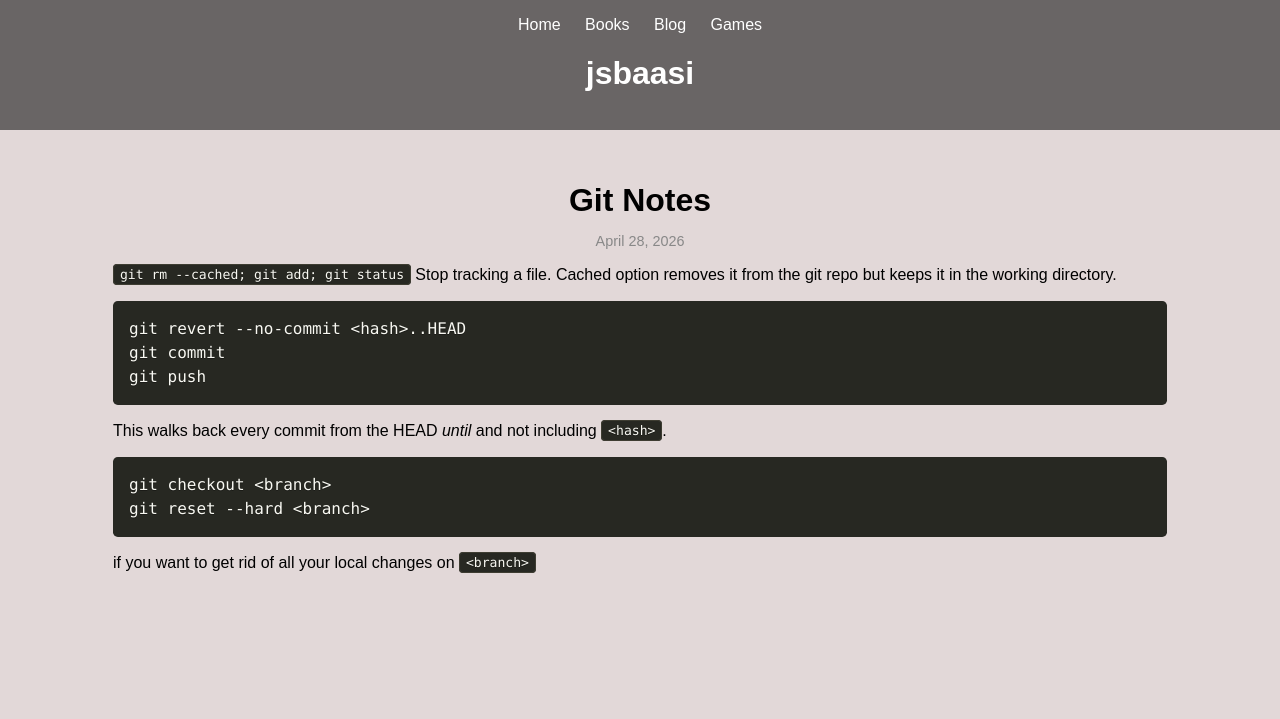
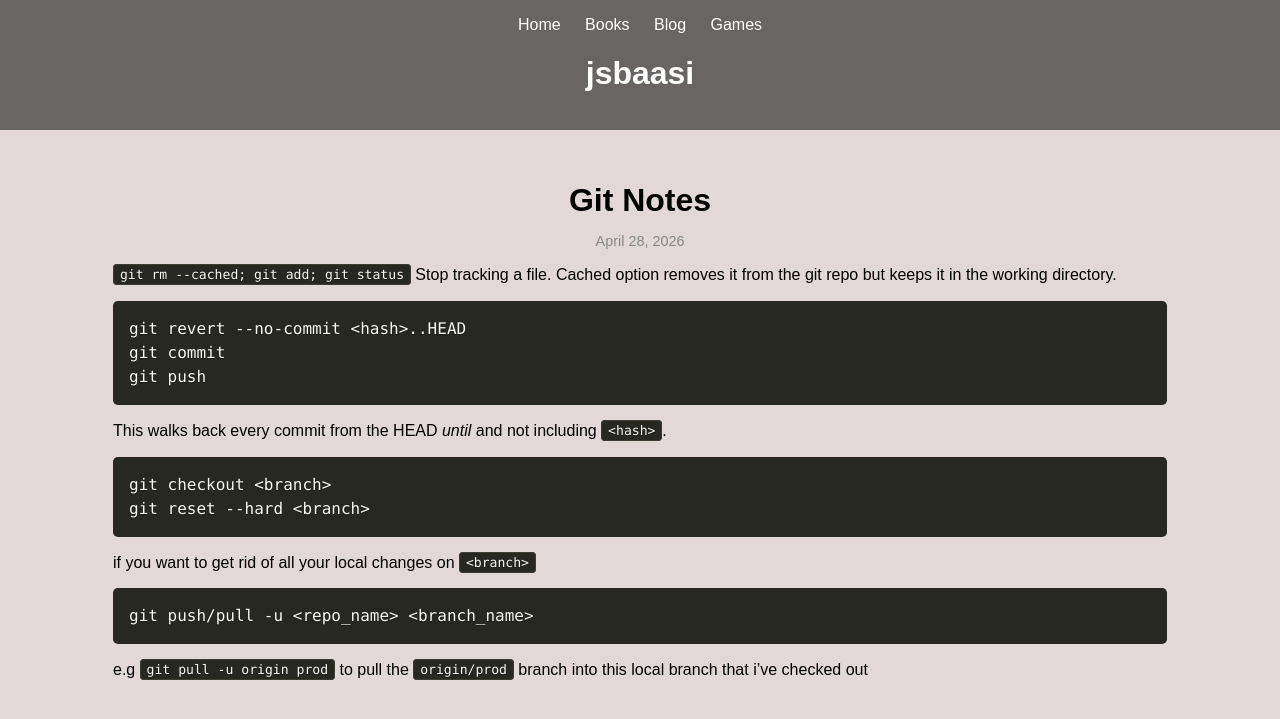
Before and after one commit to jsbaasi/jsbaasi.github.io, a Jekyll site: the page built from _posts/2026-04-28-git-notes.md, in a window 1280 px wide. Shown: the top 719 px of the page. Built offline with Jekyll 4.4.1, drawn with Linux system fonts in a browser that asks for light colours.

Commit message:
vault backup: 2026-05-03 00:10:29

````diff
--- a/_posts/2026-04-28-git-notes.md
+++ b/_posts/2026-04-28-git-notes.md
@@ -18,3 +18,7 @@ git checkout <branch>
 git reset --hard <branch>
 ```
 if you want to get rid of all your local changes on `<branch>`
+```
+git push/pull -u <repo_name> <branch_name>
+```
+e.g `git pull -u origin prod` to pull the `origin/prod` branch into this local branch that i've checked out
````
